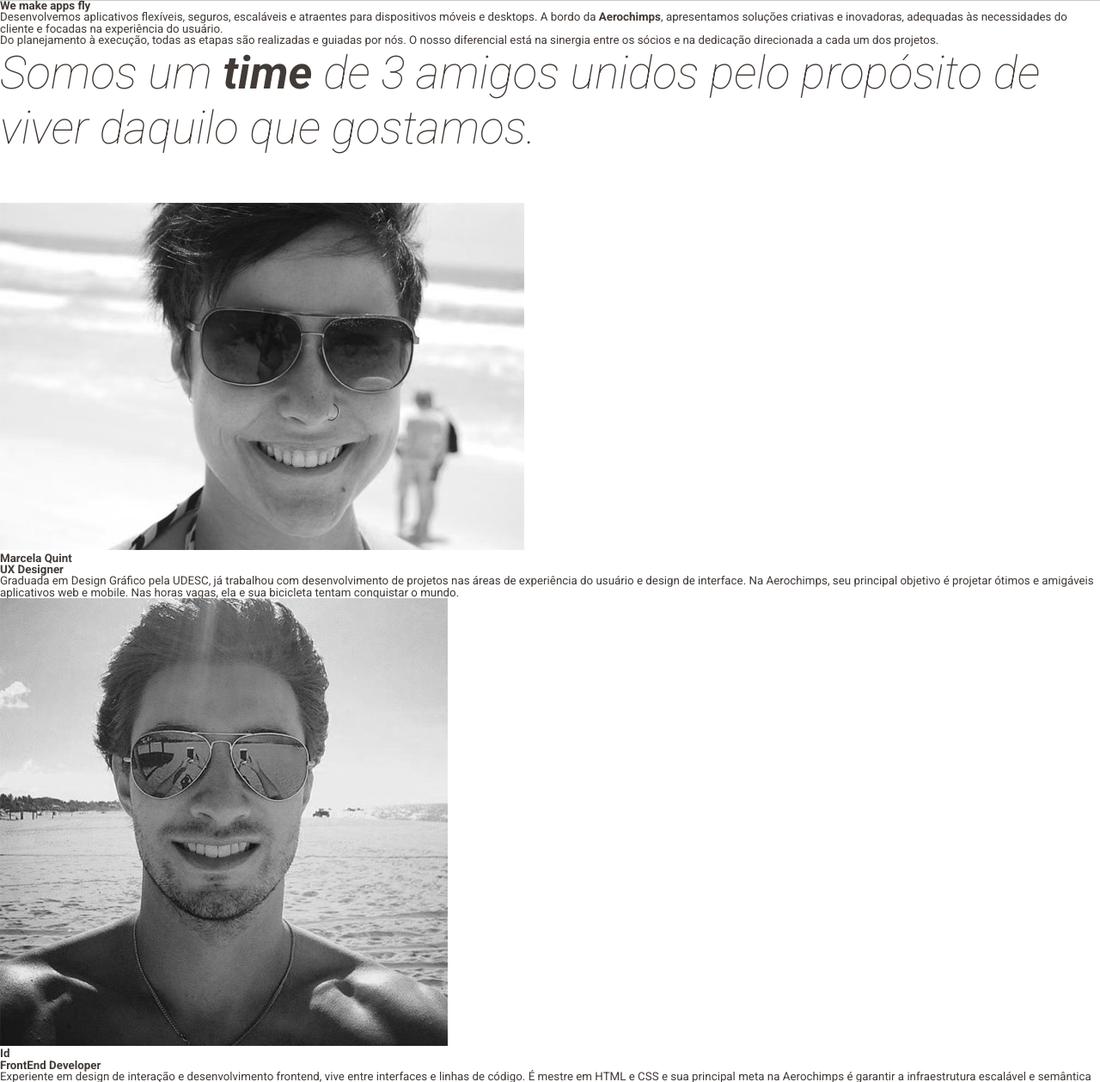
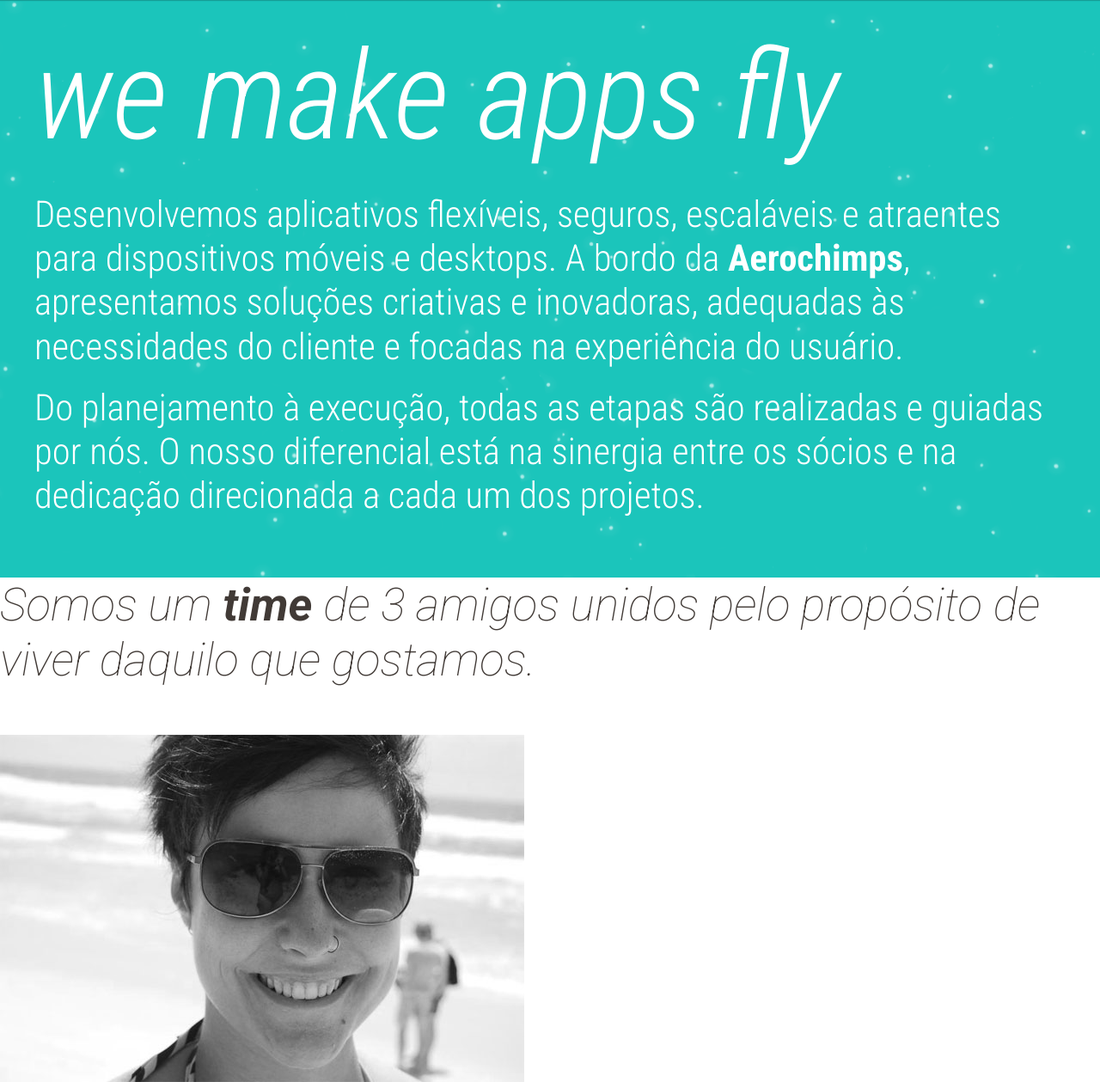
Before and after one commit to Aerochimps/aerochimps-dot-com, a PHP site: page / in a window 1280 px wide. Shown: the part 97-1356 px from the top of the page at 86% size. Run offline with PHP 8.4, Linux system fonts and the light colour scheme; style sheets or scripts are compiled from the project's sources.

Commit message:
.chimps styles

```diff
--- a/www/sass/structure.scss
+++ b/www/sass/structure.scss
@@ -77,3 +77,32 @@ strong {font-weight: bold;}
 	position: relative;
 	margin-top: 97px;
 }
+
+/***********************************************************/
+/* .chimps */
+/***********************************************************/
+.chimps .banner {
+	background-color: rgba(27, 197, 187, 1);
+	background-image: url("../img/stars.png");
+	padding: 40px 40px 70px 40px;
+	color: rgba(255,255,255, 1);
+}
+
+.chimps .banner h2 {
+	font-family: 'Roboto Condensed', sans-serif;
+	font-size: 108pt;
+	font-weight: 100;
+	font-style: italic;
+	margin-bottom: 40px;
+	text-transform: lowercase;
+}
+
+.chimps .banner p {
+	font-family: 'Roboto Condensed', sans-serif;
+	font-size: 32pt;
+	font-weight: 300;
+	line-height: 1.2em;
+	margin-bottom: 20px;
+}
+
+.chimps .banner p:last-child {margin-bottom: 0;}
```
